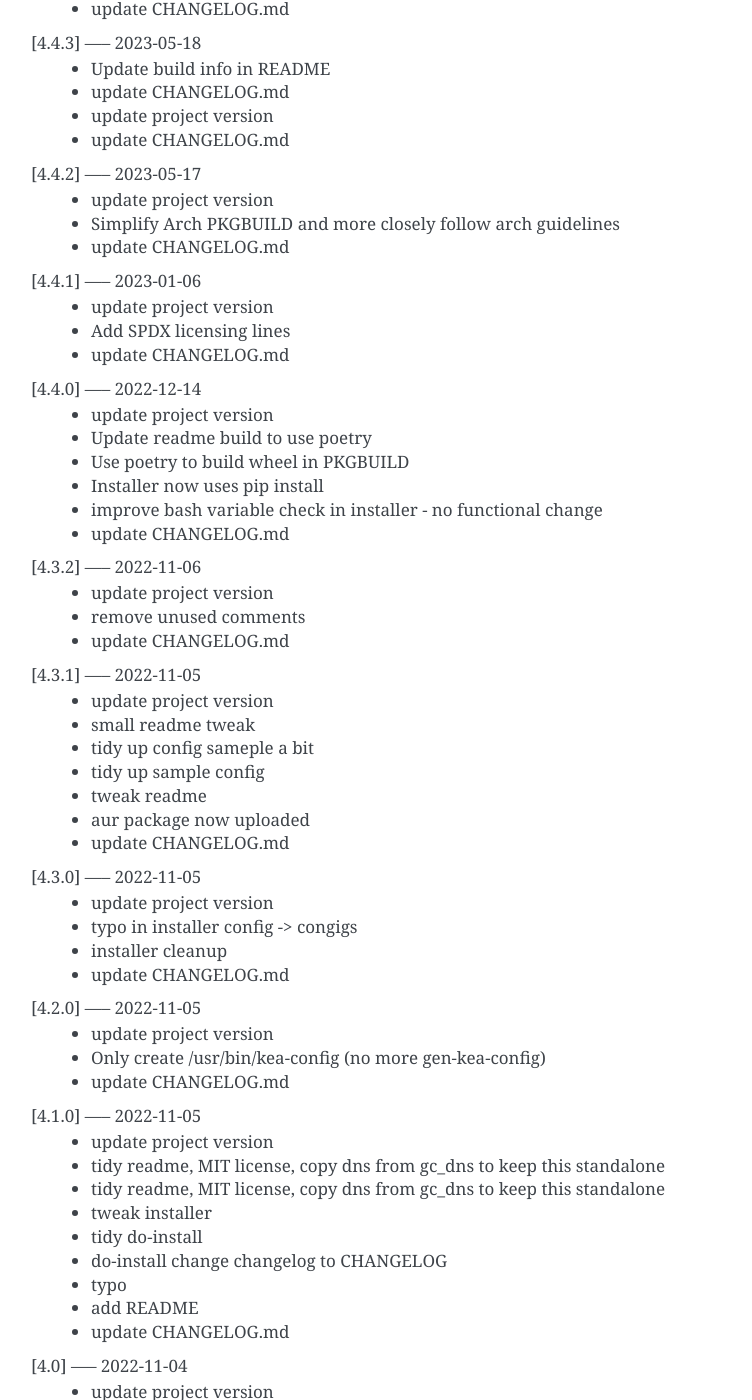
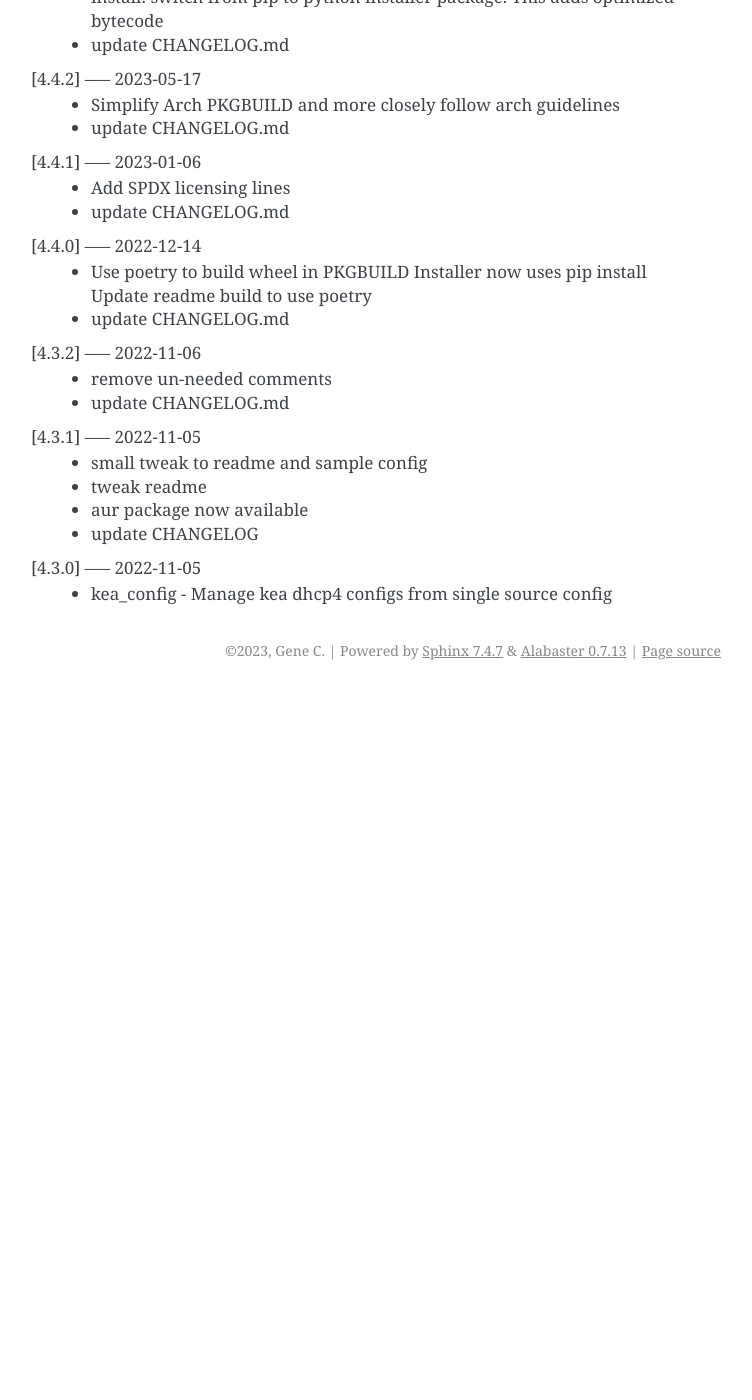
Before and after one commit to gene-git/kea_config, a Sphinx documentation site: the page built from Docs/Changelog.rst, in a window 1280 px wide and 1400 px high, scrolled down 495 px. Shown: the whole window, without its empty margins (389-1141 px from the left). Built offline with Sphinx 7.4.7, drawn with Linux system fonts in a browser that asks for light colours; pages that are not in the unit, such as notebooks, are missing from menus; after the commit the page ends 1185 px from its top, so only the background shows below that; some of the changed text lies outside the part shown.

Commit message:
update Docs/Changelog.rst Docs/kea_config.pdf

```diff
--- a/Docs/Changelog.rst
+++ b/Docs/Changelog.rst
@@ -2,129 +2,49 @@
 =========
 
 [4.6.1] ----- 2023-12-19
- * update project version
  * Update depends array in PKGBUILD
  * update Docs/Changelog.rst
 
 [4.6.0] ----- 2023-11-26
- * update project version
- * Switch python backend build to hatch
+ * Switch python backend build to hatch (was poetry)
  * update Docs/Changelog.rst
 
 [4.5.1] ----- 2023-09-27
- * update project version
  * fix links in README
  * update Docs/Changelog.rst
 
 [4.5.0] ----- 2023-09-27
- * update project version
  * Reorganize docs and move to rst
+   Now simple to build html and pdf docs using sphinx
  * update CHANGELOG.md
 
 [4.4.3] ----- 2023-05-18
- * Update build info in README
- * update CHANGELOG.md
- * update project version
+ * install: switch from pip to python installer package. This adds optimized bytecode
  * update CHANGELOG.md
 
 [4.4.2] ----- 2023-05-17
- * update project version
  * Simplify Arch PKGBUILD and more closely follow arch guidelines
  * update CHANGELOG.md
 
 [4.4.1] ----- 2023-01-06
- * update project version
  * Add SPDX licensing lines
  * update CHANGELOG.md
 
 [4.4.0] ----- 2022-12-14
- * update project version
- * Update readme build to use poetry
  * Use poetry to build wheel in PKGBUILD
- * Installer now uses pip install
- * improve bash variable check in installer - no functional change
+   Installer now uses pip install
+   Update readme build to use poetry
  * update CHANGELOG.md
 
 [4.3.2] ----- 2022-11-06
- * update project version
- * remove unused comments
+ * remove un-needed comments
  * update CHANGELOG.md
 
 [4.3.1] ----- 2022-11-05
- * update project version
- * small readme tweak
- * tidy up config sameple a bit
- * tidy up sample config
+ * small tweak to readme and sample config
  * tweak readme
- * aur package now uploaded
- * update CHANGELOG.md
+ * aur package now available
+ * update CHANGELOG
 
 [4.3.0] ----- 2022-11-05
- * update project version
- * typo in installer config -> congigs
- * installer cleanup
- * update CHANGELOG.md
-
-[4.2.0] ----- 2022-11-05
- * update project version
- * Only create /usr/bin/kea-config (no more gen-kea-config)
- * update CHANGELOG.md
-
-[4.1.0] ----- 2022-11-05
- * update project version
- * tidy readme, MIT license, copy dns from gc_dns to keep this standalone
- * tidy readme, MIT license, copy dns from gc_dns to keep this standalone
- * tweak installer
- * tidy do-install
- * do-install change changelog to CHANGELOG
- * typo
- * add README
- * update CHANGELOG.md
-
-[4.0] ----- 2022-11-04
- * update project version
- * Switch to standard python PEP-518  packaging
-
-[3.1] ----- 2022-09-22
- * Remove local class_dns file
- * update changelog
- * Remove local dns class and use GcDns class from gc_utils module
- * update do-install to handle filename change Changelog.md
- * update changelog
-
-[3.0] ----- 2022-09-19
- * Skip HA when only primary
- * add phone
- * fix more silly
- * normalize incoming dst
- * remove duplicate // in link
- * Missing makedir in do-install
- * typo
- * add link in /usr/bin/gc-kea-config for convenience
- * fix do-install config dir
- * typo in changelog
-
-[2.2] ----- 2022-06-09
- * Changelog
- * Add license
- * add configs dir
- * Install script for package build
-
-[2.1] ----- 2022-06-09
- * lint picking
-
-[2.0] ----- 2022-06-08
- * Rewrite with classes
- * fix typo in agent. Turn off pdb
-
-[1.0] ----- 2022-03-04
- * Tidy more - move config extract to classes file
- * renamed sameple config
- * Add conreol agent
-   output now in configurable directory
-   split single python file into smaller components;
-   ;
- * tidy
- * Better control over file names etc
- * error handling for dns lookups
- * Initial commit - generate kea-dhcp4 server configs
+ * kea_config - Manage kea dhcp4 configs from single source config
```
Also changed, not shown: 1 other file.
